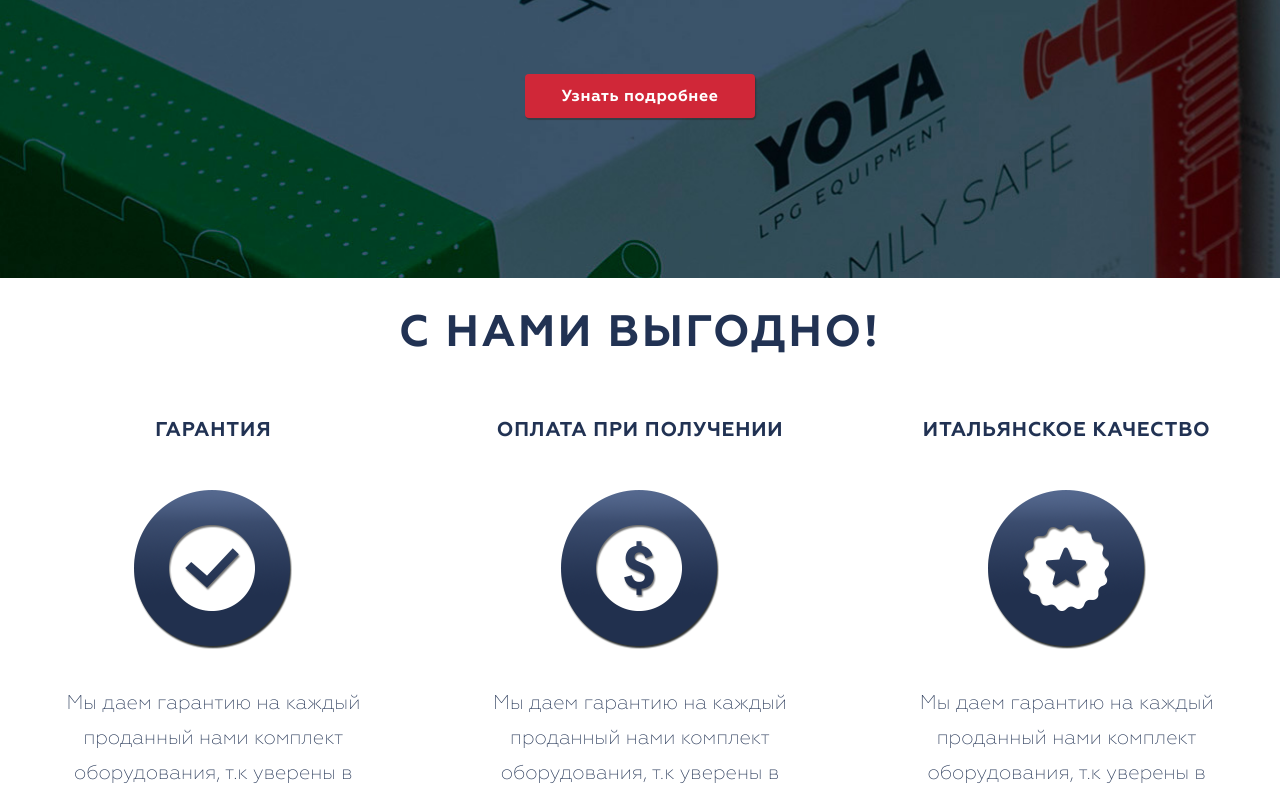
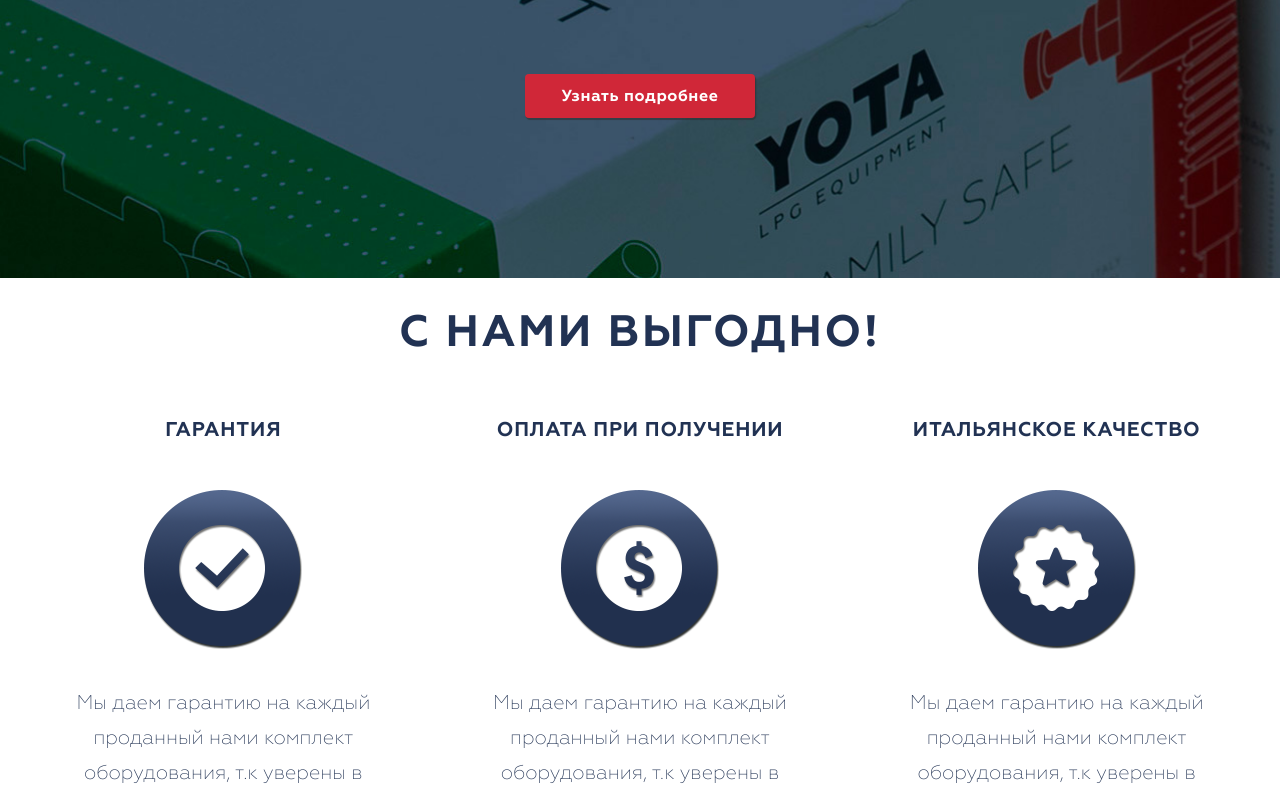
Before and after one commit to menim/yota-land, a website: page index.html in a window 1280 px wide. Shown: the part 490-1280 px from the top of the page. Drawn offline with nearby package versions, Linux system fonts and the light colour scheme; files that its build step writes are made by us from their sources.

Commit message:
add left right padding to inner-wrapper (helps do not touch edges of browser in viewport that less than inner-wrapper)

```diff
--- a/scss/_layouts.scss
+++ b/scss/_layouts.scss
@@ -34,6 +34,8 @@
 .l-inner-wrapper {
   max-width: 1356px;
   margin: 0 auto;
+  padding-left: 15px;
+  padding-right: 15px;
 
   &--pb-lg {
     padding-bottom: 136px;
```
